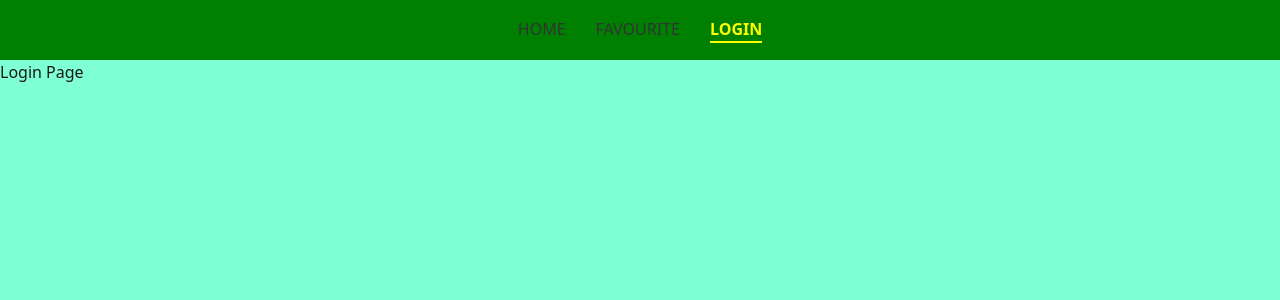
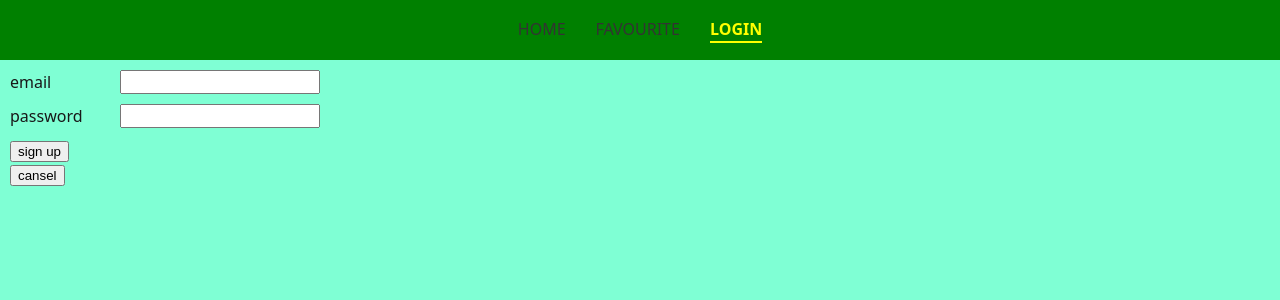
Before and after one commit to VladimirKolesnikov/one_component_app, a React (Vite) app: page /login in a window 1280 px wide. Shown: the top 300 px of the page. Built offline with nearby package versions, Linux system fonts and the light colour scheme; no server answers.

Commit message:
add login form

```diff
--- a/src/pages/LoginPage/LoginPage.jsx
+++ b/src/pages/LoginPage/LoginPage.jsx
@@ -2,6 +2,18 @@ import './LoginPage.scss';
 
 export const LoginPage = () => {
     return (
-        <div>Login Page</div>
+        <form className='login-form'>
+            <label htmlFor='email-field'>email</label>
+            <input id='email-field' type='email' />
+
+            <label htmlFor='psw-field'>password</label>
+            <input id='psw-field' type='password' />
+
+            <div>
+                <button type='submit'>sign up</button>
+                <button type='reset'>cansel</button>
+            </div>
+
+        </form>
     )
 }
--- a/src/pages/LoginPage/LoginPage.scss
+++ b/src/pages/LoginPage/LoginPage.scss
@@ -0,0 +1,6 @@
+.login-form {
+    margin: 10px;
+    display: grid;
+    grid-template-columns: 100px 200px;
+    gap: 10px;
+}
```
Also changed, not shown: src/Root.jsx (indentation only).
